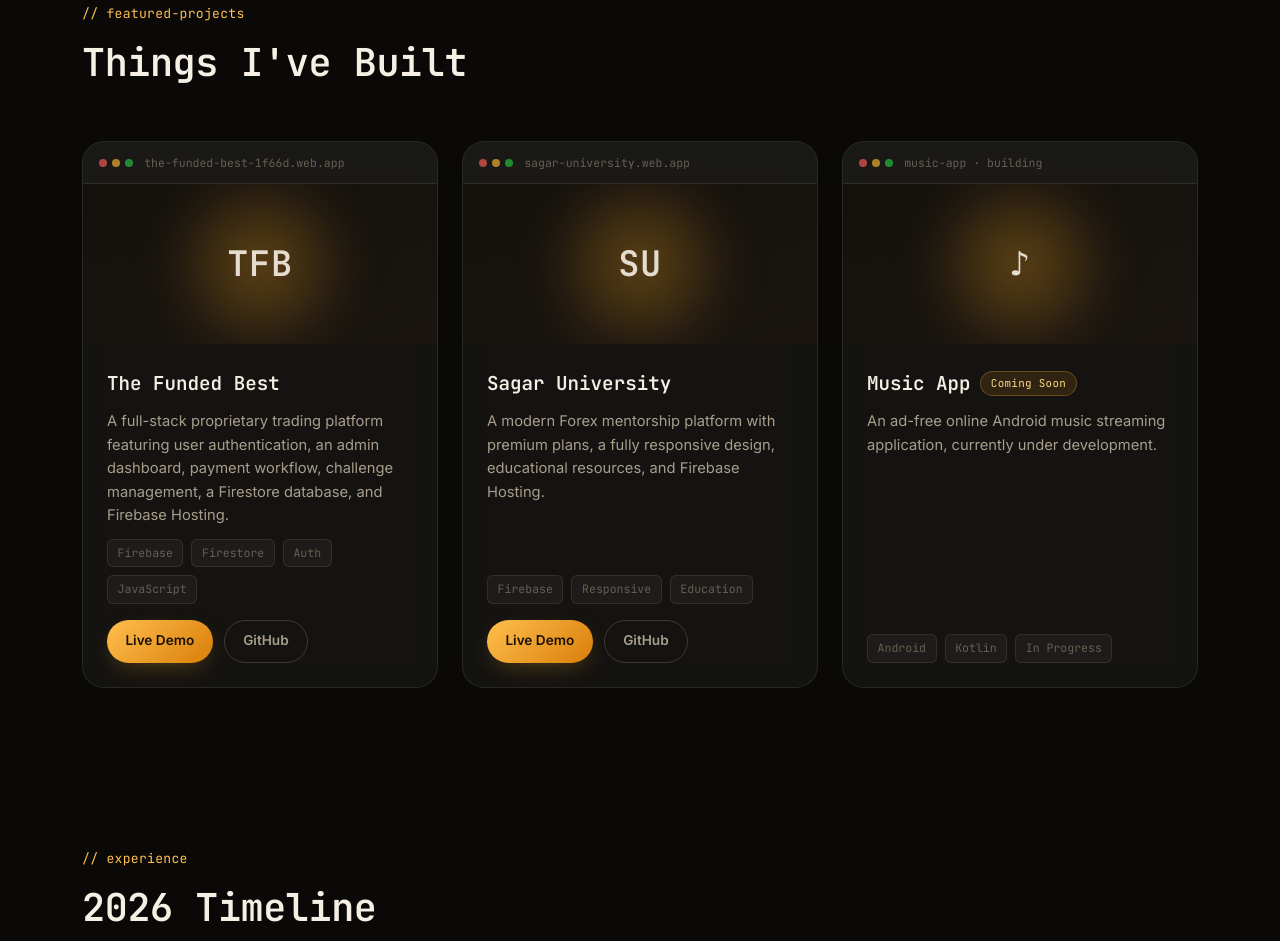
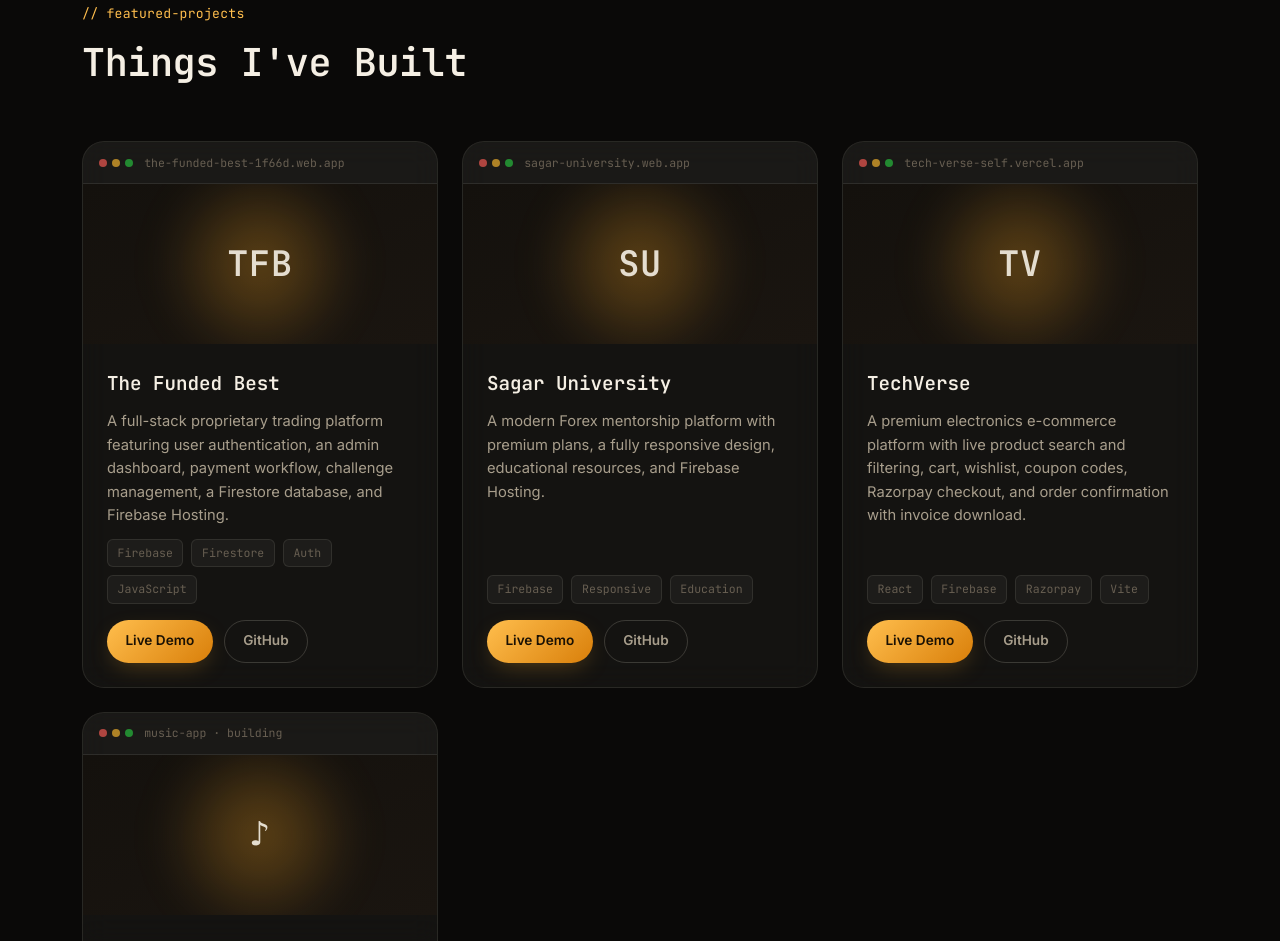
Before and after one commit to sagarraval2008-dot/Portfolio, a plain HTML site: page index.html in a window 1280 px wide. Shown: the part 2136-3077 px from the top of the page. Drawn offline with Linux system fonts and the light colour scheme.

Commit message:
Updated portfolio

```diff
--- a/index.html
+++ b/index.html
@@ -328,6 +328,35 @@
           </article>
 
           <!-- Project 3 -->
+          <article class="project-card reveal">
+            <div class="project-window">
+              <div class="project-window-bar">
+                <span class="skill-window-dots"><i></i><i></i><i></i></span>
+                <span class="project-window-url">tech-verse-self.vercel.app</span>
+              </div>
+              <div class="project-window-body">
+                <div class="project-glow"></div>
+                <span class="project-window-glyph">TV</span>
+              </div>
+            </div>
+            <div class="project-info">
+              <h3 class="project-title">TechVerse</h3>
+              <p class="project-desc">
+                A premium electronics e-commerce platform with live product search and filtering,
+                cart, wishlist, coupon codes, Razorpay checkout, and order confirmation with
+                invoice download.
+              </p>
+              <div class="project-tags">
+                <span>React</span><span>Firebase</span><span>Razorpay</span><span>Vite</span>
+              </div>
+              <div class="project-links">
+                <a href="https://tech-verse-self.vercel.app/" target="_blank" rel="noopener noreferrer" class="btn btn-small btn-primary">Live Demo</a>
+                <a href="https://github.com/sagarraval2008-dot/TechVerse" target="_blank" rel="noopener noreferrer" class="btn btn-small btn-ghost">GitHub</a>
+              </div>
+            </div>
+          </article>
+
+          <!-- Project 4 -->
           <article class="project-card project-card-soon reveal">
             <div class="project-window">
               <div class="project-window-bar">
```
